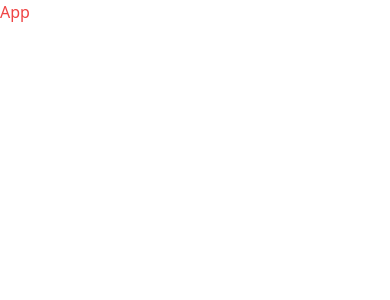
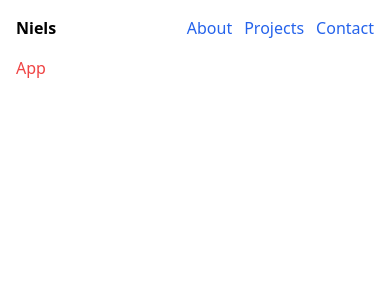
Before and after one commit to nielsero/portfolio, a React (Vite) app: page / in a window 390 px wide. Shown: the top 300 px of the page. Built offline with nearby package versions, Linux system fonts and the light colour scheme.

Commit message:
Create header component
It's not responsive yet.

```diff
--- a/package.json
+++ b/package.json
@@ -11,7 +11,8 @@
   },
   "dependencies": {
     "react": "^18.2.0",
-    "react-dom": "^18.2.0"
+    "react-dom": "^18.2.0",
+    "react-icons": "^4.10.1"
   },
   "devDependencies": {
     "@types/react": "^18.0.37",
--- a/src/App.tsx
+++ b/src/App.tsx
@@ -1,7 +1,12 @@
+import Header from "./components/Header"
+
 function App() {
   return (
     <div>
-      <h1 className="text-red-500">App</h1>
+      <Header />
+      <div className="px-4">
+        <h1 className="text-red-500 max-w-5xl mx-auto">App</h1>
+      </div>
     </div>
   )
 }
--- /dev/null
+++ b/src/components/Header.tsx
@@ -0,0 +1,18 @@
+import Link from "./Link"
+
+function Header() {
+  return (
+    <header className="w-full p-4">
+      <div className="container flex justify-between max-w-5xl mx-auto">
+        <span className="font-bold">Niels</span>
+        <nav className="flex gap-3">
+          <Link href="#">About</Link>
+          <Link href="#">Projects</Link>
+          <Link href="#">Contact</Link>
+        </nav>
+      </div>
+    </header>
+  )
+}
+
+export default Header
--- /dev/null
+++ b/src/components/Link.tsx
@@ -0,0 +1,14 @@
+type Props = {
+  href: string
+  children: React.ReactNode
+}
+
+function Link({ href, children }: Props) {
+  return (
+    <a className="text-blue-600" href={href}>
+      {children}
+    </a>
+  )
+}
+
+export default Link
```
Also changed, not shown: 1 other file (tests, documents, lock files or other folders).
